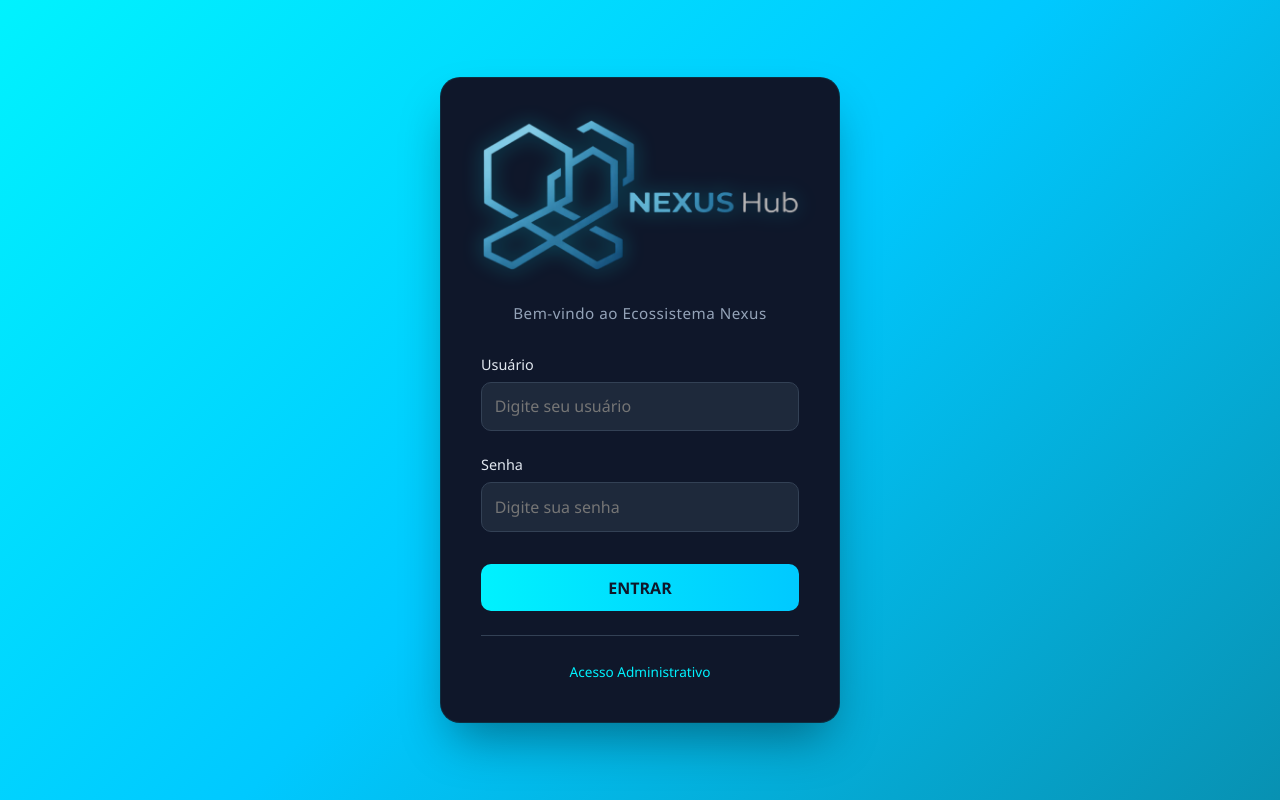
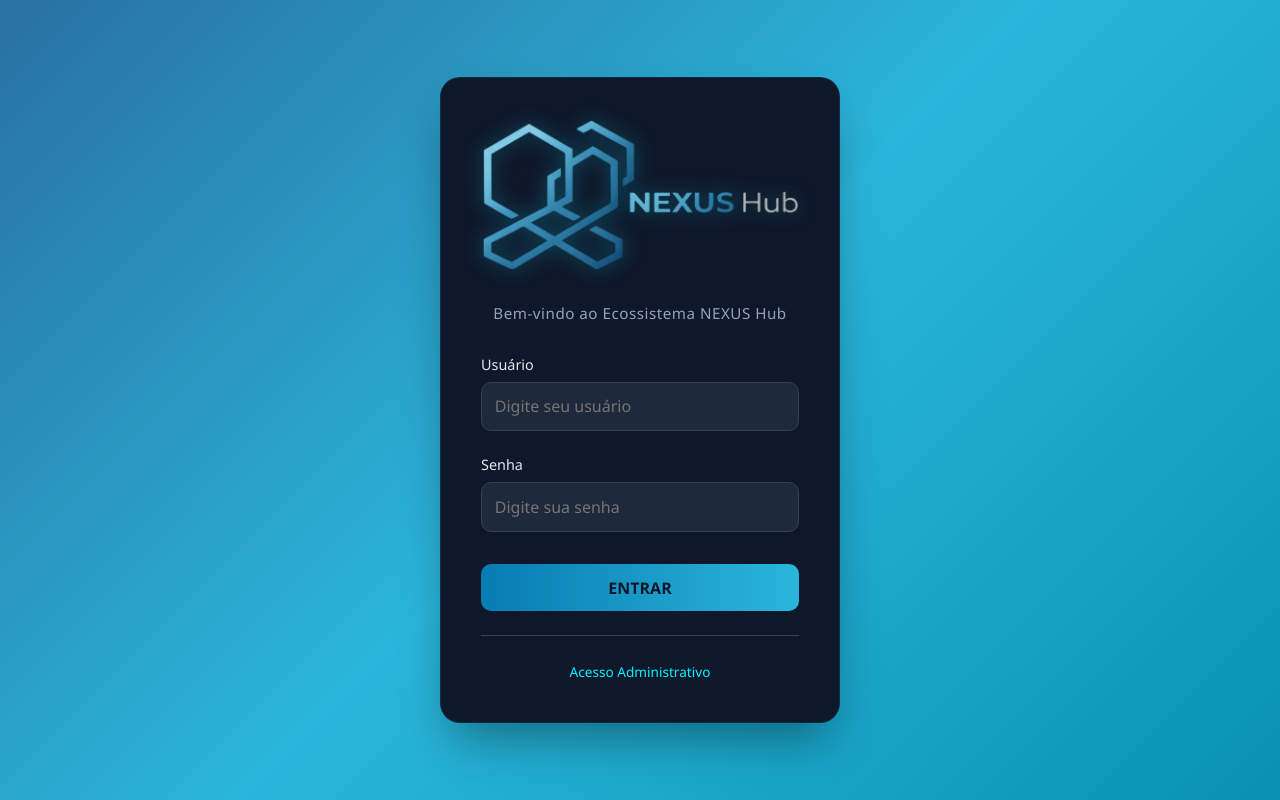
Before and after one commit to MatheusSilva09/Nexus, a Django app: page /login/ in a window 1280 px wide. Run offline with Django 5.2, Linux system fonts and the light colour scheme.

Commit message:
Update login.html

```diff
--- a/dashboard/templates/login.html
+++ b/dashboard/templates/login.html
@@ -16,7 +16,7 @@
 
         body {
             /* Background em degradê Azul Turquesa conforme solicitado */
-            background: linear-gradient(135deg, #00f2fe 0%, #00c9ff 50%, #0891b2 100%);
+            background: linear-gradient(135deg, #2971a1 0%, #2ab6dc 50%, #0891b2 100%);
             min-height: 100vh;
             display: flex;
             align-items: center;
@@ -103,7 +103,7 @@
             width: 100%;
             padding: 0.8rem;
             /* Botão em turquesa vibrante */
-            background: linear-gradient(90deg, #00f2fe, #00c9ff);
+            background: linear-gradient(90deg, #087cb2, #2ab6dc);
             color: #0f172a;
             border: none;
             border-radius: 10px;
@@ -163,7 +163,7 @@
         </div>
 
         <div class="login-header">
-            <p>Bem-vindo ao Ecossistema Nexus</p>
+            <p>Bem-vindo ao Ecossistema NEXUS Hub</p>
         </div>
 
         {% if messages %}
```
